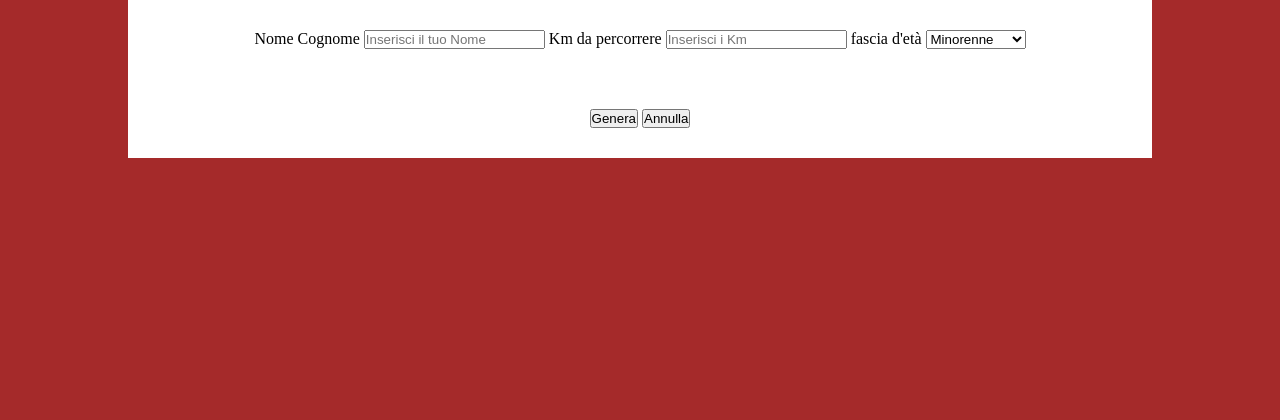
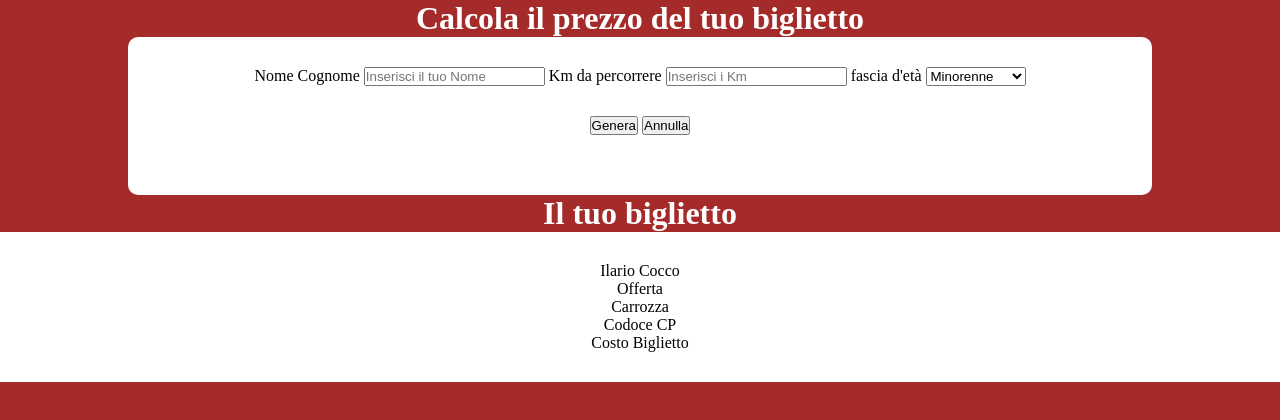
Before and after one commit to IlarioCocco/js-biglietto-treno-form, a plain HTML site: page index.html in a window 1280 px wide. Drawn offline with Linux system fonts and the light colour scheme.

Commit message:
html-css commit 4

```diff
--- a/css/style.css
+++ b/css/style.css
@@ -9,13 +9,27 @@ body {
     background-color: brown;
 }
 
-.container {
+.container-uno {
     max-width: 80%;
     margin: auto;
 }
 
-.type-biglietto, .type-biglietto-bottoni {
+
+.type-biglietto,
+.type-biglietto-bottoni {
+    background-color: white;
+    padding: 30px;
+    text-align: center;
+    border-radius: 10px;
+}
+
+.type-stampa {
     background-color: white;
     padding: 30px;
     text-align: center;
 }
+
+.titolo-calcola {
+    text-align: center;
+    color: white;
+}
--- a/index.html
+++ b/index.html
@@ -10,7 +10,10 @@
 </head>
 
 <body>
-    <div class="container">
+    <div class="container-uno">
+        <!-- formato biglietto -->
+        <div class="biglietto">
+            <h1 class="titolo-calcola">Calcola il prezzo del tuo biglietto</h1>
             <div class="type-biglietto">
                 <label for="nome">Nome Cognome</label>
                 <input type="text" name="nome" id="nome" placeholder="Inserisci il tuo Nome">
@@ -24,13 +27,26 @@
                     <option value="maggiorenne">Maggiorenne</option>
                     <option value="over">Over 65</option>
                 </select>
-        </div>
                 <div class="type-biglietto-bottoni">
                     <button id="genera">Genera</button>
                     <button id="annulla">Annulla</button>
                 </div>
+            </div>
+        </div>
+    </div>
+        <!-- formato bottoni -->
 
         </div>
+
+        <h1 class="titolo-calcola">Il tuo biglietto</h1>
+        <div class="type-stampa">
+            <div id="nomePasseggero">Ilario Cocco</div>
+            <div id="tipoOfferta">Offerta</div>
+            <div id="carrozza">Carrozza</div>
+            <div id="codiceCp">Codoce CP</div>
+            <div id="totale">Costo Biglietto</div>
+        </div>
+
 
 
 
```
Lines whose indentation alone changed are shown as unchanged.
